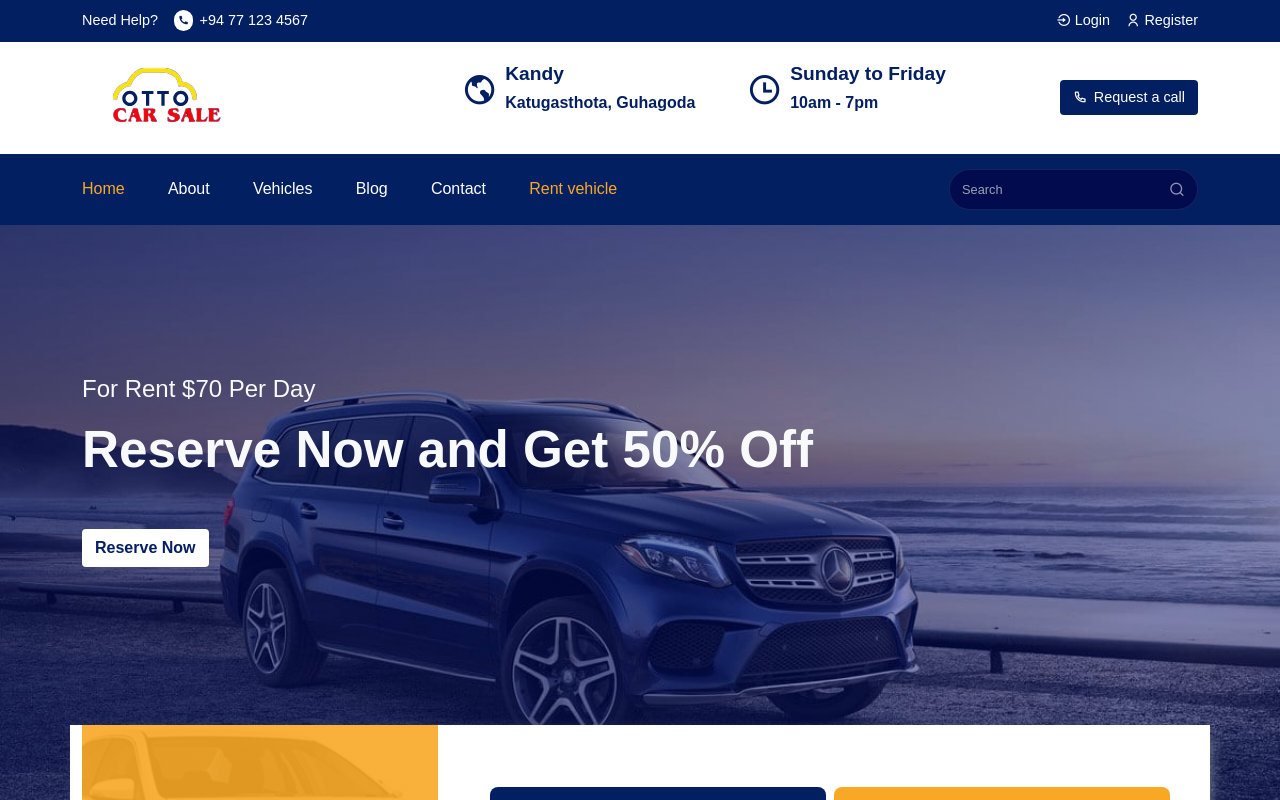
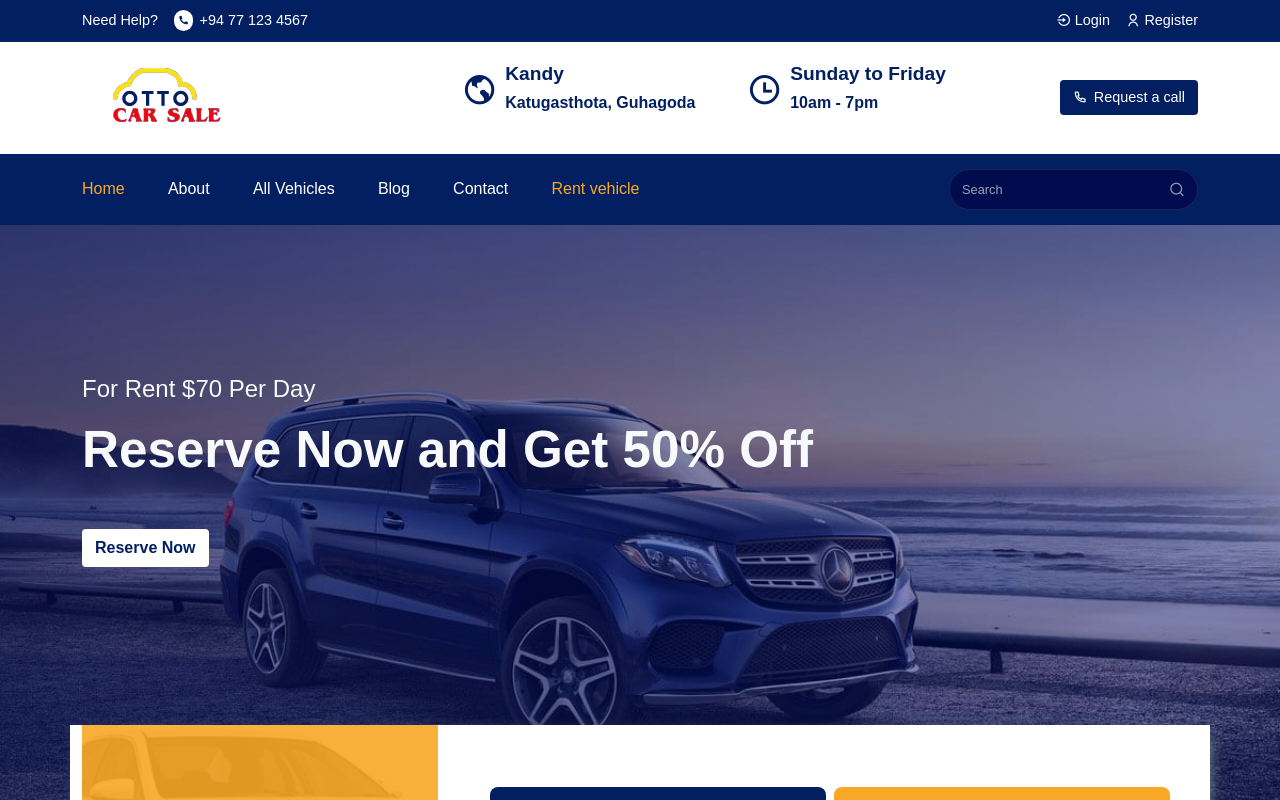
Before and after one commit to RangaDM/otto_cars_project, a React (Create React App) app in the folder Otto_carsale_frontend/: page /home in a window 1280 px wide. Shown: the top 800 px of the page. Built offline with nearby package versions, Linux system fonts and the light colour scheme.

Commit message:
remove dropdown menu

```diff
--- a/Otto_carsale_frontend/src/components/Header/Header.jsx
+++ b/Otto_carsale_frontend/src/components/Header/Header.jsx
@@ -1,4 +1,4 @@
-import React, { useRef, useState } from "react";
+import React, { useRef } from "react";
 import logo from "../../assets/all-images/Logo/oriLogo.svg";
 import { Container, Row, Col } from "reactstrap";
 import { Link, NavLink } from "react-router-dom";
@@ -15,29 +15,7 @@ const navLinks = [
   },
   {
     path: "/vehicles",
-    display: "Vehicles",
-    submenu: [
-      {
-        path: "/vehicles/cars",
-        display: "Cars",
-      },
-      {
-        path: "/vehicles/vans",
-        display: "Vans",
-      },
-      {
-        path: "/vehicles/bikes",
-        display: "Mortor Bikes",
-      },
-      {
-        path: "/vehicles/cabs",
-        display: "Cabs",
-      },
-      {
-        path: "/vehicles/trucks",
-        display: "Trucks",
-      },
-    ],
+    display: "All Vehicles",
   },
   {
     path: "/blogs",
@@ -54,12 +32,9 @@ const navLinks = [
 ];
 
 const Header = () => {
-  const [isSubMenuOpen, setIsSubMenuOpen] = useState(false);
   const menuRef = useRef(null);
 
-  const toggleMenu = () => {
-    setIsSubMenuOpen(!isSubMenuOpen);
-  };
+  const toggleMenu = () => menuRef.current.classList.toggle("menu__active");
 
   return (
     <header className="header">
@@ -151,39 +126,20 @@ const Header = () => {
         <Container>
           <div className="navigation__wrapper d-flex align-items-center justify-content-between">
             <span className="mobile__menu">
-        <i className="ri-menu-line" onClick={toggleMenu}></i>
+              <i class="ri-menu-line" onClick={toggleMenu}></i>
             </span>
-      <div className="navigation" ref={menuRef}>
+            <div className="navigation" ref={menuRef} onClick={toggleMenu}>
               <div className="menu">
                 {navLinks.map((item, index) => (
-            <div key={index} className="nav__item-wrapper">
-              {item.submenu ? (
-                <div
-                  className="nav__item"
-                  onClick={toggleMenu}
-                >
-                  <span>{item.display}</span><br/>
-                  {isSubMenuOpen && (
-                    <div className="submenu">
-                      {item.submenu.map((subItem, subIndex) => (
-                        <NavLink key={subIndex} to={subItem.path}>
-                          {subItem.display}
-                        </NavLink>
-                      ))}
-                    </div>
-                  )}
-                </div>
-              ) : (
                   <NavLink
                     to={item.path}
                     className={(navClass) =>
-                    navClass.isActive ? 'nav__active nav__item' : 'nav__item'
+                      navClass.isActive ? "nav__active nav__item" : "nav__item"
                     }
+                    key={index}
                   >
                     {item.display}
                   </NavLink>
-              )}
-            </div>
                 ))}
               </div>
             </div>
@@ -192,7 +148,7 @@ const Header = () => {
               <div className="search__box">
                 <input type="text" placeholder="Search" />
                 <span>
-            <i className="ri-search-line"></i>
+                  <i class="ri-search-line"></i>
                 </span>
               </div>
             </div>
```
Lines whose indentation alone changed are shown as unchanged.
